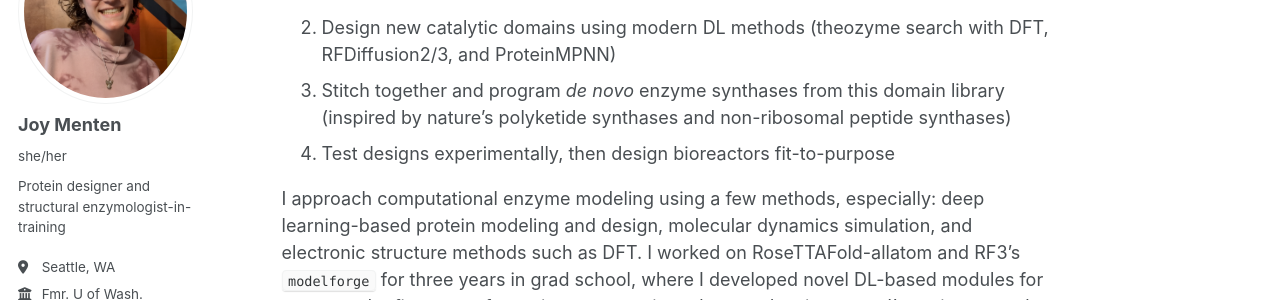
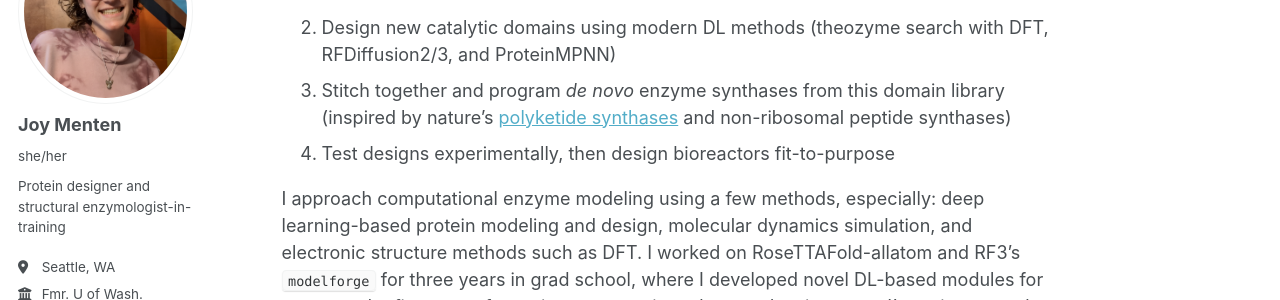
Before and after one commit to picodase/picodase.github.io, a Jekyll site: the page built from _pages/about.md, in a window 1280 px wide and 900 px high, scrolled down 1134 px. Shown: the part 180-480 px from the top of the window. Built offline with Jekyll 4.4.1, drawn with Linux system fonts in a browser that asks for light colours; a script that is not in the unit is left out; some of the changed lines change nothing that is shown.

Commit message:
Add PKS publication link

```diff
--- a/_pages/about.md
+++ b/_pages/about.md
@@ -27,7 +27,7 @@ Since high school I've been learning how to solve and apply enzyme design toward
 My approach to implementing enzyme-based solutions to these challenges looks like this:
 1. Identify and optimize individual single-reaction, naturally-derived catalytic domains across the tree of life
 2. Design new catalytic domains using modern DL methods (theozyme search with DFT, RFDiffusion2/3, and ProteinMPNN)
-3. Stitch together and program *de novo* enzyme synthases from this domain library (inspired by nature's polyketide synthases and non-ribosomal peptide synthases)
+3. Stitch together and program *de novo* enzyme synthases from this domain library (inspired by nature's [polyketide synthases](https://onlinelibrary.wiley.com/doi/abs/10.1002/cbic.202300386) and non-ribosomal peptide synthases)
 4. Test designs experimentally, then design bioreactors fit-to-purpose
 
 I approach computational enzyme modeling using a few methods, especially: deep learning-based protein modeling and design, molecular dynamics simulation, and electronic structure methods such as DFT. I worked on RoseTTAFold-allatom and RF3's `modelforge` for three years in grad school, where I developed novel DL-based modules for automated refinement of protein structures into electron density maps. I'm trying to work other forms of publically-available biophysical data into these DL networks, such as: NMR chemical shifts, high-res XRD maps, and SAXS volumes.
```
